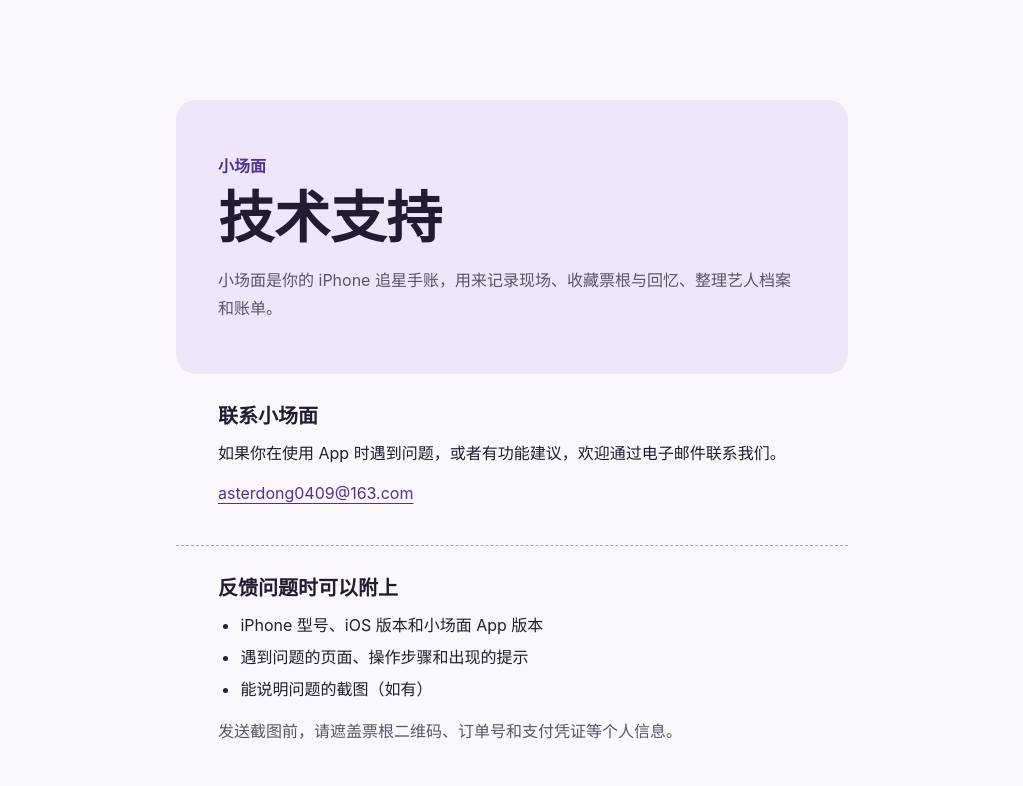
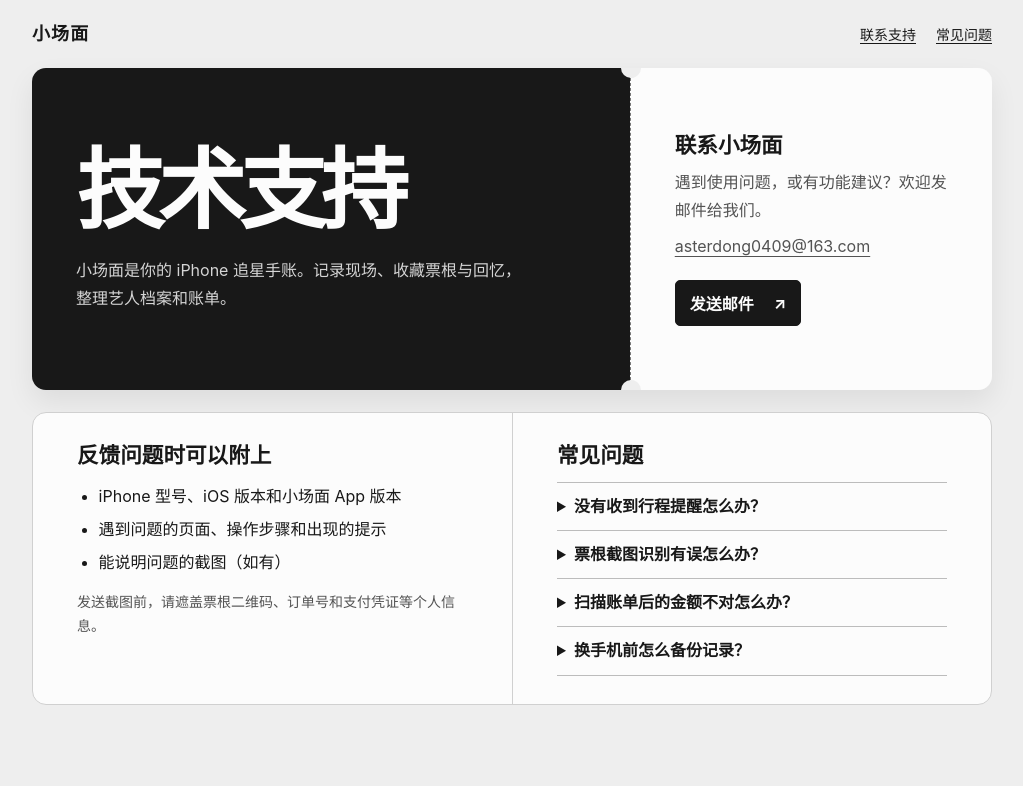
Before and after one commit to dyxddddddd/lilscene-support, a plain HTML site: page index.html in a window 1280 px wide. Shown: the whole page, without its empty margins (128-1151 px from the left). Drawn offline with Linux system fonts and the light colour scheme.

Commit message:
Redesign support page as a monochrome ticket and expand FAQ

```diff
--- a/index.html
+++ b/index.html
@@ -4,66 +4,184 @@
   <meta charset="utf-8">
   <meta name="viewport" content="width=device-width, initial-scale=1">
   <meta name="description" content="联系小场面技术支持，反馈 App 使用问题或提出功能建议。">
-  <meta name="theme-color" content="#faf8fc">
+  <meta name="theme-color" content="#eeeeee">
   <title>小场面 · 技术支持</title>
   <style>
     :root {
       color-scheme: light;
-      --paper: #faf8fc;
-      --ticket: #eee7fa;
-      --ink: #241b32;
-      --muted: #5d5269;
-      --accent: #513293;
-      --rule: #b2a0ca;
+      --paper: #eee;
+      --white: #fcfcfc;
+      --ink: #181818;
+      --muted: #535353;
+      --rule: #bcbcbc;
+      --pad: clamp(20px, 4vw, 44px);
       font-family: -apple-system, BlinkMacSystemFont, "PingFang SC", "Microsoft YaHei", sans-serif;
       color: var(--ink);
       background: var(--paper);
     }
     * { box-sizing: border-box; }
     body { margin: 0; }
-    main { width: min(100% - 48px, 672px); margin: clamp(32px, 9vw, 100px) auto; }
-    header, section { padding-inline: clamp(20px, 5vw, 42px); }
-    header {
-      background: var(--ticket);
-      border-radius: 20px;
-      padding-block: clamp(28px, 6vw, 52px);
+    a { color: inherit; text-underline-offset: .22em; }
+    :focus-visible { outline: 2px solid currentColor; outline-offset: 4px; }
+    h1, h2, p, ul { margin: 0; }
+    h2 { font-size: 1.35rem; line-height: 1.35; }
+    p, li { line-height: 1.75; }
+    .shell { width: min(100% - 32px, 960px); margin-inline: auto; }
+    .site-header {
+      display: flex;
+      align-items: center;
+      justify-content: space-between;
+      gap: 8px 24px;
+      flex-wrap: wrap;
+      min-height: 68px;
+      padding-block: 9px;
     }
-    .app-name { margin: 0; color: var(--accent); font-weight: 650; }
-    h1 { margin: 8px 0 16px; font-size: clamp(2.25rem, 8vw, 3.5rem); line-height: 1.1; }
-    h2 { margin: 0 0 10px; font-size: 1.25rem; }
-    p, li { line-height: 1.75; }
-    .intro { margin: 0; color: var(--muted); }
-    section { padding-block: 26px; }
-    section + section { border-top: 1px dashed var(--rule); }
-    section p { margin: 0 0 12px; }
-    ul { padding-inline-start: 1.4em; margin: 0 0 14px; }
-    li + li { margin-block-start: 4px; }
-    a { color: var(--accent); text-underline-offset: .22em; overflow-wrap: anywhere; }
-    a:focus-visible { outline: 2px solid var(--accent); outline-offset: 4px; border-radius: 2px; }
-    .muted { color: var(--muted); }
+    .brand { font-size: 1.125rem; font-weight: 800; letter-spacing: .06em; }
+    .site-header nav { display: flex; flex-wrap: wrap; gap: 4px 20px; }
+    .site-header a { display: inline-flex; min-height: 44px; align-items: center; font-size: .875rem; }
+    .ticket {
+      display: grid;
+      grid-template-columns: minmax(0, 1.65fr) minmax(0, 1fr);
+      overflow: hidden;
+      border-radius: 14px;
+      box-shadow: 0 12px 28px #00000013;
+    }
+    .ticket-main {
+      padding: clamp(36px, 7vw, 78px) var(--pad);
+      color: var(--white);
+      background: var(--ink);
+    }
+    h1 {
+      margin-bottom: 20px;
+      font-size: clamp(2.85rem, 8vw, 5.5rem);
+      font-weight: 850;
+      letter-spacing: -.075em;
+      line-height: 1.02;
+    }
+    .ticket-main p { max-width: 28em; color: #d5d5d5; }
+    .ticket-stub {
+      position: relative;
+      display: flex;
+      flex-direction: column;
+      justify-content: center;
+      align-items: flex-start;
+      padding: 32px var(--pad);
+      border-inline-start: 1px dashed #767676;
+      background: var(--white);
+    }
+    .ticket-stub::before, .ticket-stub::after {
+      content: "";
+      position: absolute;
+      inset-inline-start: -10px;
+      width: 20px;
+      height: 20px;
+      border-radius: 50%;
+      background: var(--paper);
+    }
+    .ticket-stub::before { top: -10px; }
+    .ticket-stub::after { bottom: -10px; }
+    .ticket-stub p { margin-top: 8px; color: var(--muted); }
+    .email { overflow-wrap: anywhere; }
+    .button {
+      display: inline-flex;
+      justify-content: space-between;
+      align-items: center;
+      gap: 20px;
+      min-height: 46px;
+      margin-top: 20px;
+      padding: 8px 14px;
+      border: 1px solid var(--ink);
+      border-radius: 5px;
+      color: var(--white);
+      background: var(--ink);
+      text-decoration: none;
+      font-weight: 650;
+    }
+    .button:hover { color: var(--ink); background: var(--white); }
+    .button:focus-visible { outline-color: var(--ink); }
+    .guide {
+      display: grid;
+      grid-template-columns: minmax(0, 1fr) minmax(0, 1fr);
+      margin-block: 22px;
+      border: 1px solid #d0d0d0;
+      border-radius: 14px;
+      background: var(--white);
+    }
+    .guide section { padding: 28px var(--pad); }
+    .guide section + section { border-inline-start: 1px solid #d0d0d0; }
+    .checklist { margin-top: 12px; padding-inline-start: 1.35em; }
+    .checklist li + li { margin-top: 5px; }
+    .note { margin-top: 14px; color: var(--muted); font-size: .875rem; }
+    details { border-bottom: 1px solid var(--rule); }
+    details:first-of-type { margin-top: 12px; border-top: 1px solid var(--rule); }
+    summary {
+      cursor: pointer;
+      min-height: 46px;
+      padding: 12px 0;
+      line-height: 1.45;
+      font-weight: 600;
+    }
+    details p { padding: 0 0 14px; color: var(--muted); }
+    @media (max-width: 650px) {
+      .ticket, .guide { grid-template-columns: minmax(0, 1fr); }
+      .ticket-stub { border-inline-start: 0; border-top: 1px dashed #767676; }
+      .ticket-stub::before { top: -10px; inset-inline-start: -10px; }
+      .ticket-stub::after { top: -10px; inset-inline-start: auto; inset-inline-end: -10px; }
+      .guide section + section { border-inline-start: 0; border-top: 1px solid #d0d0d0; }
+    }
   </style>
 </head>
 <body>
-  <main>
-    <header>
-      <p class="app-name">小场面</p>
+  <header class="site-header shell">
+    <p class="brand">小场面</p>
+    <nav aria-label="支持页导航">
+      <a href="#contact">联系支持</a>
+      <a href="#help">常见问题</a>
+    </nav>
+  </header>
+  <main class="shell">
+    <div class="ticket">
+      <div class="ticket-main">
         <h1>技术支持</h1>
-      <p class="intro">小场面是你的 iPhone 追星手账，用来记录现场、收藏票根与回忆、整理艺人档案和账单。</p>
-    </header>
-    <section aria-labelledby="contact">
-      <h2 id="contact">联系小场面</h2>
-      <p>如果你在使用 App 时遇到问题，或者有功能建议，欢迎通过电子邮件联系我们。</p>
-      <p><a href="mailto:asterdong0409@163.com?subject=%E5%B0%8F%E5%9C%BA%E9%9D%A2%20App%20%E5%8F%8D%E9%A6%88">asterdong0409@163.com</a></p>
+        <p>小场面是你的 iPhone 追星手账。记录现场、收藏票根与回忆，整理艺人档案和账单。</p>
+      </div>
+      <section class="ticket-stub" id="contact" aria-labelledby="contact-title">
+        <h2 id="contact-title">联系小场面</h2>
+        <p>遇到使用问题，或有功能建议？欢迎发邮件给我们。</p>
+        <p class="email"><a href="mailto:asterdong0409@163.com">asterdong0409@163.com</a></p>
+        <a class="button" href="mailto:asterdong0409@163.com?subject=%E5%B0%8F%E5%9C%BA%E9%9D%A2%20App%20%E5%8F%8D%E9%A6%88">发送邮件 <span aria-hidden="true">↗</span></a>
       </section>
-    <section aria-labelledby="report">
-      <h2 id="report">反馈问题时可以附上</h2>
-      <ul>
+    </div>
+    <div class="guide">
+      <section aria-labelledby="report-title">
+        <h2 id="report-title">反馈问题时可以附上</h2>
+        <ul class="checklist">
           <li>iPhone 型号、iOS 版本和小场面 App 版本</li>
           <li>遇到问题的页面、操作步骤和出现的提示</li>
           <li>能说明问题的截图（如有）</li>
         </ul>
-      <p class="muted">发送截图前，请遮盖票根二维码、订单号和支付凭证等个人信息。</p>
+        <p class="note">发送截图前，请遮盖票根二维码、订单号和支付凭证等个人信息。</p>
       </section>
+      <section id="help" aria-labelledby="help-title">
+        <h2 id="help-title">常见问题</h2>
+        <details>
+          <summary>没有收到行程提醒怎么办？</summary>
+          <p>先打开对应的行程详情，确认已开启提醒并选好提醒时间。再到 iPhone「设置」中检查是否允许小场面发送通知。</p>
+        </details>
+        <details>
+          <summary>票根截图识别有误怎么办？</summary>
+          <p>导入截图后，可以在保存前修改演出名称、日期、场馆和票务平台。若关键文字没识别出来，也可以手动填写。</p>
+        </details>
+        <details>
+          <summary>扫描账单后的金额不对怎么办？</summary>
+          <p>扫描结果会填入账单草稿。请对照原单核对金额、币种和日期，有出入时可直接修改，再确认保存。</p>
+        </details>
+        <details>
+          <summary>换手机前怎么备份记录？</summary>
+          <p>在旧设备打开小场面「设置 → 账号与数据」，选择「导出完整备份（含照片）」，并把备份文件另存到可在新设备访问的位置。再在新设备的同一页面选择「从备份恢复」。小 Li 对话不包含在备份中。</p>
+        </details>
+      </section>
+    </div>
   </main>
 </body>
 </html>
```
Lines whose indentation alone changed are shown as unchanged.
